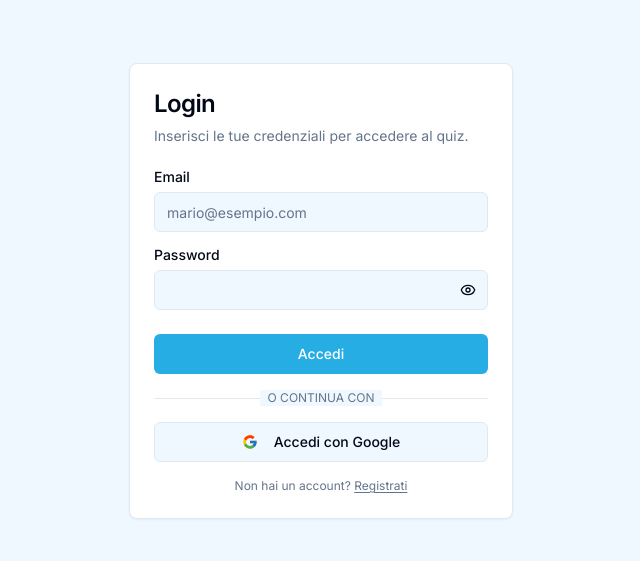
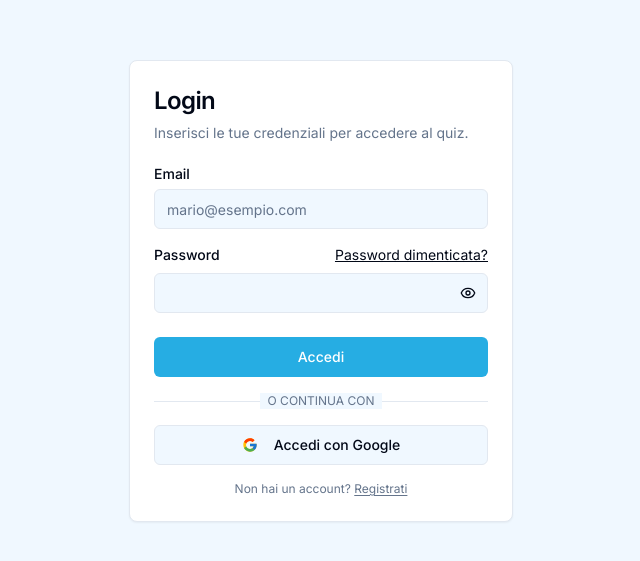
Before and after one commit to macrocane/MacrocaneQuiz, a Next.js app: page /login in a window 1280 px wide. Shown: the part 109-670 px from the top of the page, without its empty margins (319-959 px from the left). Built offline with nearby package versions, Linux system fonts and the light colour scheme; no server answers.

Commit message:
pass dimenticata

```diff
--- a/src/app/login/page.tsx
+++ b/src/app/login/page.tsx
@@ -2,7 +2,7 @@
 
 import { useState } from 'react';
 import { useRouter } from 'next/navigation';
-import { signInWithEmailAndPassword, GoogleAuthProvider, signInWithPopup } from 'firebase/auth';
+import { signInWithEmailAndPassword, GoogleAuthProvider, signInWithPopup, sendPasswordResetEmail } from 'firebase/auth';
 import { doc, getDoc } from 'firebase/firestore';
 import { useAuth, useFirestore } from '@/firebase';
 import { Button } from "@/components/ui/button";
@@ -26,6 +26,7 @@ export default function LoginPage() {
   const [password, setPassword] = useState('');
   const [showPassword, setShowPassword] = useState(false);
   const [error, setError] = useState('');
+  const [success, setSuccess] = useState('');
   const [isLoading, setIsLoading] = useState(false);
   const auth = useAuth();
   const firestore = useFirestore();
@@ -34,6 +35,7 @@ export default function LoginPage() {
   const handleLogin = async (e: React.FormEvent) => {
     e.preventDefault();
     setError('');
+    setSuccess('');
     setIsLoading(true);
 
     try {
@@ -51,9 +53,30 @@ export default function LoginPage() {
     }
   };
 
+  const handlePasswordReset = async () => {
+    if (!email) {
+      setError('Per favore, inserisci la tua email per reimpostare la password.');
+      setSuccess('');
+      return;
+    }
+    setIsLoading(true);
+    setError('');
+    setSuccess('');
+
+    try {
+      await sendPasswordResetEmail(auth, email);
+      setSuccess('Email di reimpostazione inviata! Controlla la tua casella di posta (anche lo spam).');
+    } catch (error: any) {
+      setError('Impossibile inviare l\'email di reimpostazione. L\'indirizzo email è corretto?');
+    } finally {
+      setIsLoading(false);
+    }
+  };
+
   const handleGoogleSignIn = async () => {
     setIsLoading(true);
     setError('');
+    setSuccess('');
     const provider = new GoogleAuthProvider();
     try {
       const result = await signInWithPopup(auth, provider);
@@ -124,8 +147,14 @@ export default function LoginPage() {
             <CardContent className="grid gap-4">
             {error && (
                 <Alert variant="destructive">
-                <AlertTitle>Errore di Accesso</AlertTitle>
+                <AlertTitle>Errore</AlertTitle>
                 <AlertDescription>{error}</AlertDescription>
+                </Alert>
+            )}
+            {success && (
+                <Alert>
+                <AlertTitle>Email Inviata</AlertTitle>
+                <AlertDescription>{success}</AlertDescription>
                 </Alert>
             )}
             <div className="grid gap-2">
@@ -140,7 +169,17 @@ export default function LoginPage() {
                 />
             </div>
             <div className="grid gap-2">
-                <Label htmlFor="password">Password</Label>
+                 <div className="flex items-center">
+                    <Label htmlFor="password">Password</Label>
+                    <button
+                        type="button"
+                        onClick={handlePasswordReset}
+                        className="ml-auto inline-block text-sm underline disabled:opacity-50"
+                        disabled={isLoading}
+                    >
+                        Password dimenticata?
+                    </button>
+                </div>
                 <div className="relative">
                     <Input
                         id="password"
```
